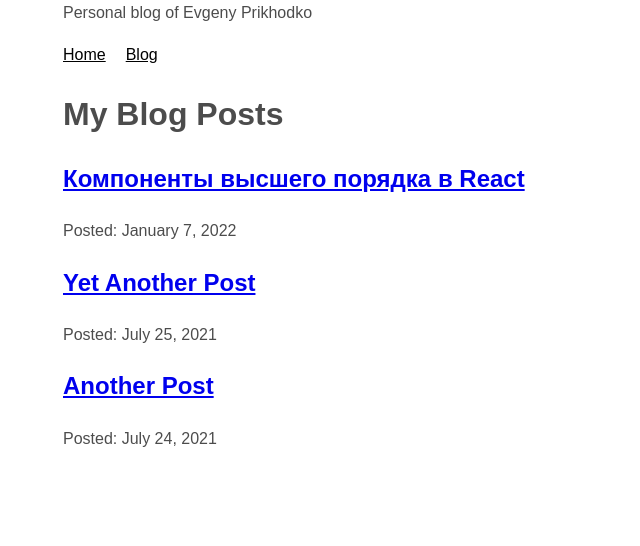
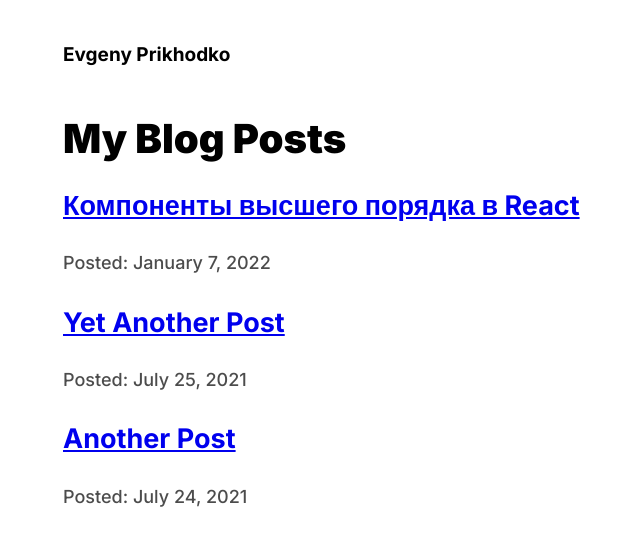
Before and after one commit to eprikhodko/personal-blog, a Gatsby site: page /blog in a window 1280 px wide. Shown: the whole page, without its empty margins (193-833 px from the left). Built offline with nearby package versions, Linux system fonts and the light colour scheme; Gatsby itself is replaced by a stand-in of ours; some packages are replaced by stand-ins of ours; a web font is replaced by a local one.

Commit message:
Update blog post styles

```diff
--- a/gatsby-browser.js
+++ b/gatsby-browser.js
@@ -7,8 +7,8 @@ import styled from "styled-components"
 require("./src/assets/css/prism-one-light.css")
 
 const CodeBlockContainer = styled.div`
+  background: hsl(220, 13%, 18%);
   background: #fdfaf6;
-  background: hsl(220, 13%, 18%);
   border-radius: 40px;
   margin-top: 2em;
   margin-bottom: 2em;
--- a/gatsby-config.js
+++ b/gatsby-config.js
@@ -1,7 +1,7 @@
 module.exports = {
   siteMetadata: {
     siteUrl: "https://www.evgenyprikhodko.com",
-    title: "Personal blog of Evgeny Prikhodko",
+    title: "Evgeny Prikhodko",
   },
   plugins: [
     "gatsby-plugin-styled-components",
--- a/package.json
+++ b/package.json
@@ -15,6 +15,8 @@
     "clean": "gatsby clean"
   },
   "dependencies": {
+    "@fontsource/ibm-plex-sans": "^4.5.1",
+    "@fontsource/inter": "^4.5.1",
     "@mdx-js/mdx": "^1.6.22",
     "@mdx-js/react": "^1.6.22",
     "babel-plugin-styled-components": "^2.0.2",
--- a/src/components/Layout.js
+++ b/src/components/Layout.js
@@ -2,6 +2,11 @@ import * as React from "react"
 import { Link, useStaticQuery, graphql } from "gatsby"
 
 import styled, { createGlobalStyle } from "styled-components"
+
+// import "@fontsource/ibm-plex-sans"
+import "@fontsource/inter/500.css"
+import "@fontsource/inter/700.css"
+import "@fontsource/inter/900.css"
 
 const GlobalStyle = createGlobalStyle`
 
@@ -19,12 +24,14 @@ html {
 
 body {
   margin: 0;
-  /* font-family: 'Inter', sans-serif; */
+  /* font-family: "IBM Plex Sans", sans-serif; */
+  font-family: 'Inter', sans-serif;
   /* if we won't specify font-size of the body, font size of html will be used instead, which is 16px in this case.
   This way we can use 1em as 10px. If we'll specify the font-size of body and set it to 1.6rem, (which is 16px),
   1em will become 16px */
-  font-size: 1.6rem;
+  font-size: 1.8rem;
   color: rgba(0, 0, 0, 0.7);
+  /* color: rgb(46, 53, 63); */
   font-weight: 500;
   line-height: 1.6;
   /* background-color: #dbdbdb; */
@@ -34,16 +41,33 @@ body {
 const GridContainer = styled.div`
   display: grid;
   grid-template-columns: minmax(1em, 1fr) minmax(0, 768px) minmax(1em, 1fr);
+
+  margin-top: 2.2em;
 `
 
 const Container = styled.div`
-  font-family: sans-serif;
+  /* font-weight: 600; */
   grid-column: 2/-2;
+`
+const Header = styled.header`
+  font-weight: 700;
+  font-size: 1.9rem;
+  margin-bottom: 2.5em;
 `
 
 const Heading = styled.h1`
-  /* color: rebeccapurple; */
-  margin-bottom: 0;
+  color: #000;
+  font-weight: 900;
+  font-size: 4rem;
+  line-height: 1.1;
+
+  margin-top: 0;
+  margin-bottom: 0.4em;
+`
+
+const StyledLink = styled(Link)`
+  text-decoration: none;
+  color: #000;
 `
 
 const NavLinks = styled.ul`
@@ -78,8 +102,10 @@ function Layout({ pageTitle, children }) {
         <title>
           {pageTitle} | {data.site.siteMetadata.title}
         </title>
-        <header>{data.site.siteMetadata.title}</header>
-        <nav>
+        <Header>
+          <StyledLink to="/">{data.site.siteMetadata.title}</StyledLink>
+        </Header>
+        {/* <nav>
           <NavLinks>
             <NavLinkItem>
               <NavLink to="/">Home</NavLink>
@@ -88,7 +114,7 @@ function Layout({ pageTitle, children }) {
               <NavLink to="/blog">Blog</NavLink>
             </NavLinkItem>
           </NavLinks>
-        </nav>
+        </nav> */}
         <main>
           <Heading>{pageTitle}</Heading>
           {children}
```
Also changed, not shown: blog/higher-order-components-in-react/index.mdx (+1 -2 lines), src/pages/blog/{mdx.slug}.js (+7 -7 lines), 1 other file.
